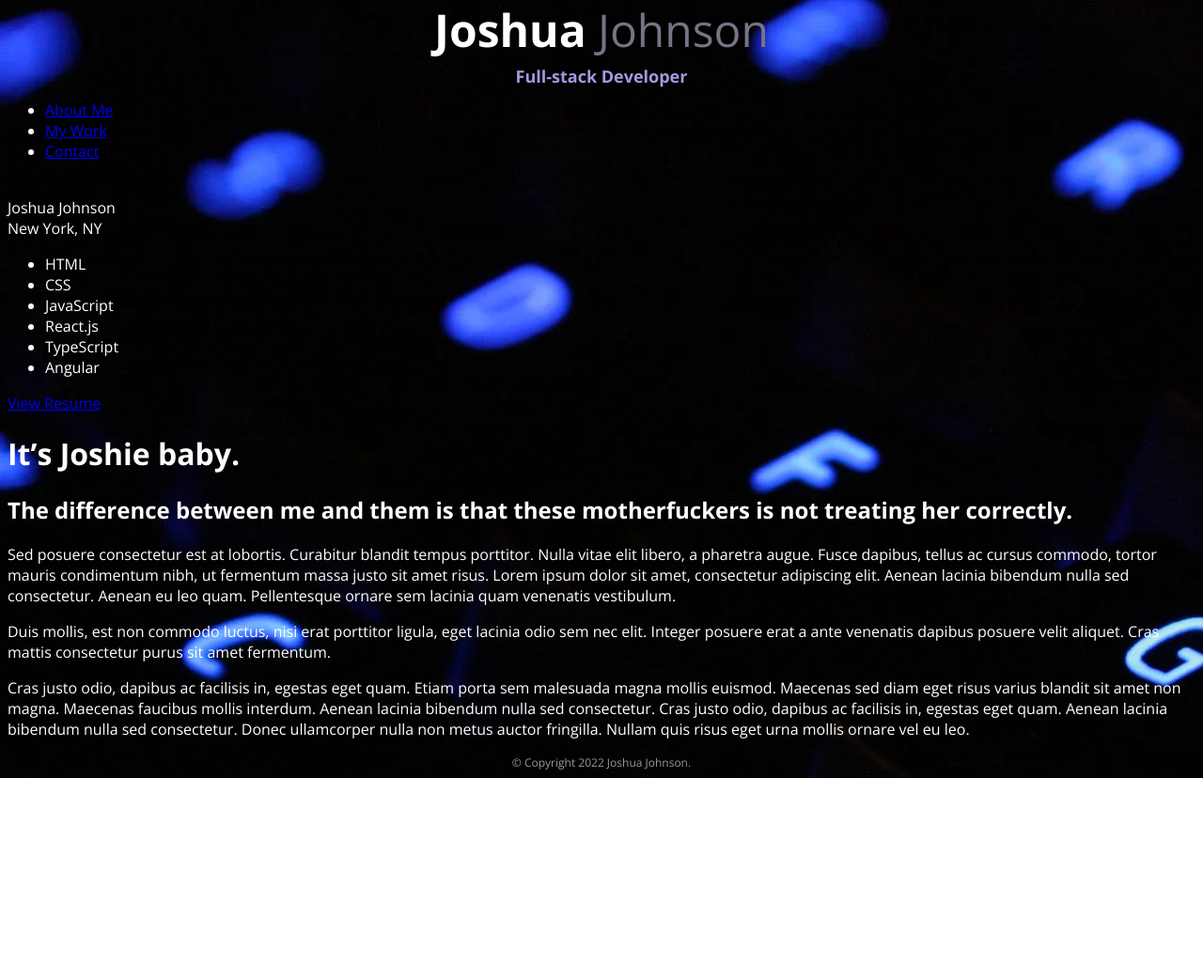
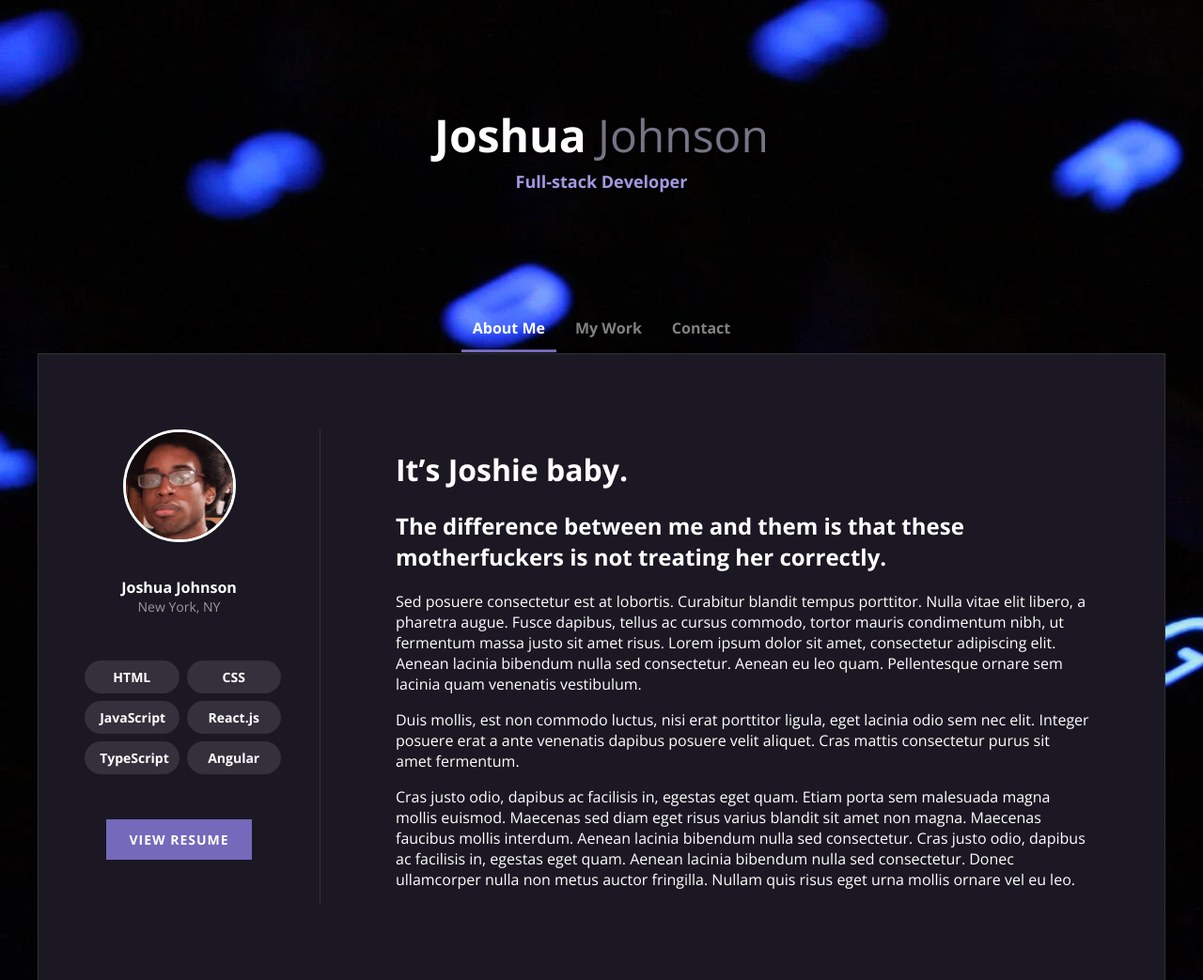
Before and after one commit to joshua-deon/site, a Gatsby site: page / in a window 1280 px wide. Shown: the top 1043 px of the page at 94% size. Before the commit the page ends 828 px from the top, so only its background shows below. Built offline with nearby package versions, Linux system fonts and the light colour scheme; Gatsby itself is replaced by a stand-in of ours.

Commit message:
feat: adding more styles

```diff
--- a/src/components/content/index.js
+++ b/src/components/content/index.js
@@ -6,7 +6,7 @@ const Content = (props) => {
   return (
     <div className="content">
       <Sticky />
-      {props.children}
+      <div className="content__children">{props.children}</div>
     </div>
   );
 };
--- a/src/components/content/styles.scss
+++ b/src/components/content/styles.scss
@@ -0,0 +1,9 @@
+.content {
+  background-color: #1b1823;
+  border: solid 1px #313434;
+  padding: 80px 0;
+  display: flex;
+  &__children {
+    padding: 0 80px;
+  }
+}
--- a/src/components/footer/styles.scss
+++ b/src/components/footer/styles.scss
@@ -2,4 +2,5 @@
   color: #999;
   font-size: 12px;
   text-align: center;
+  margin: 20px;
 }
--- a/src/components/logo/styles.scss
+++ b/src/components/logo/styles.scss
@@ -1,6 +1,7 @@
 .logo {
   text-align: center;
   line-height: 1;
+  margin: 120px 0;
 
   &__name {
     font-size: 48px;
--- a/src/components/nav/index.js
+++ b/src/components/nav/index.js
@@ -4,9 +4,9 @@ import "./styles.scss";
 const Nav = () => {
   return (
     <nav className="nav">
-      <ul>
+      <ul className="nav__list">
         <li className="nav__item">
-          <a href="#" className="nav__link">
+          <a href="#" className="nav__link nav__link--active">
             About Me
           </a>
         </li>
--- a/src/components/nav/styles.scss
+++ b/src/components/nav/styles.scss
@@ -0,0 +1,22 @@
+.nav {
+  display: flex;
+  justify-content: center;
+  &__link {
+    font-size: 16px;
+    font-weight: 700;
+    color: rgba(255, 255, 255, 0.5);
+    padding: 12px;
+    text-decoration: none;
+    margin: 0 4px;
+    &--active,
+    &:hover {
+      color: rgba(255, 255, 255, 1);
+      border-bottom: solid 3px #7469bb;
+    }
+  }
+  &__list {
+    display: flex;
+    list-style-type: none;
+    padding: 0;
+  }
+}
--- a/src/components/sticky/index.js
+++ b/src/components/sticky/index.js
@@ -1,18 +1,19 @@
 import React from "react";
 import "./styles.scss";
+import image from "../../images/josh-photo.jpg";
 
 const Sticky = () => {
   return (
     <div className="sticky">
       <div className="sticky__image">
-        <img src="" />
+        <img src={image} />
       </div>
       <div className="sticky__header">
-        <div>Joshua Johnson</div>
-        <div>New York, NY</div>
+        <div className="sticky__name">Joshua Johnson</div>
+        <div className="sticky__location">New York, NY</div>
       </div>
-      <div className="sticky__skills">
-        <ul>
+
+      <ul className="sticky__skills">
         <li className="sticky__skill">HTML</li>
         <li className="sticky__skill">CSS</li>
         <li className="sticky__skill">JavaScript</li>
@@ -20,7 +21,7 @@ const Sticky = () => {
         <li className="sticky__skill">TypeScript</li>
         <li className="sticky__skill">Angular</li>
       </ul>
-      </div>
+
       <div className="sticky__resume">
         <a href="#" className="button">
           View Resume
--- a/src/components/sticky/styles.scss
+++ b/src/components/sticky/styles.scss
@@ -0,0 +1,44 @@
+.sticky {
+  border-right: solid 1px #313434;
+  flex: 0 0 300px;
+  display: flex;
+  flex-direction: column;
+  align-items: center;
+  &__image {
+    width: 120px;
+    img {
+      border-radius: 50%;
+      border: solid 3px #ffffff;
+      max-width: 100%;
+    }
+  }
+  &__header {
+    margin: 32px 0;
+  }
+  &__name {
+    color: #ffffff;
+    font-weight: 700;
+    text-align: center;
+  }
+  &__location {
+    color: #999;
+    font-size: 14px;
+    text-align: center;
+  }
+  &__skills {
+    display: grid;
+    grid-template-columns: 50% 50%;
+    flex-wrap: wrap;
+    list-style-type: none;
+    padding: 0;
+    gap: 8px;
+  }
+  &__skill {
+    background-color: #34303c;
+    font-weight: 700;
+    font-size: 14px;
+    padding: 8px 16px;
+    border-radius: 20px;
+    text-align: center;
+  }
+}
--- a/src/pages/index.js
+++ b/src/pages/index.js
@@ -8,7 +8,7 @@ import Footer from "../components/footer";
 // markup
 const IndexPage = () => {
   return (
-    <main>
+    <main className="container">
       <Logo />
       <Nav />
       <Content>
--- a/src/styles/global.scss
+++ b/src/styles/global.scss
@@ -1,7 +1,27 @@
 @import url("https://fonts.googleapis.com/css2?family=Open+Sans:wght@300;400;700&display=swap");
 
+* {
+  box-sizing: border-box;
+}
 html {
   background-image: url("../images/background.webp");
   color: white;
   font-family: "Open Sans", sans-serif;
 }
+.container {
+  max-width: 1200px;
+  margin: 0 auto;
+}
+
+.button {
+  background-color: #7469bb;
+  padding: 12px 24px;
+  color: #ffffff;
+  font-weight: 700;
+  text-decoration: none;
+  text-transform: uppercase;
+  font-size: 14px;
+  letter-spacing: 1px;
+  display: inline-block;
+  margin: 32px 0;
+}
```
Lines whose indentation alone changed are shown as unchanged.
